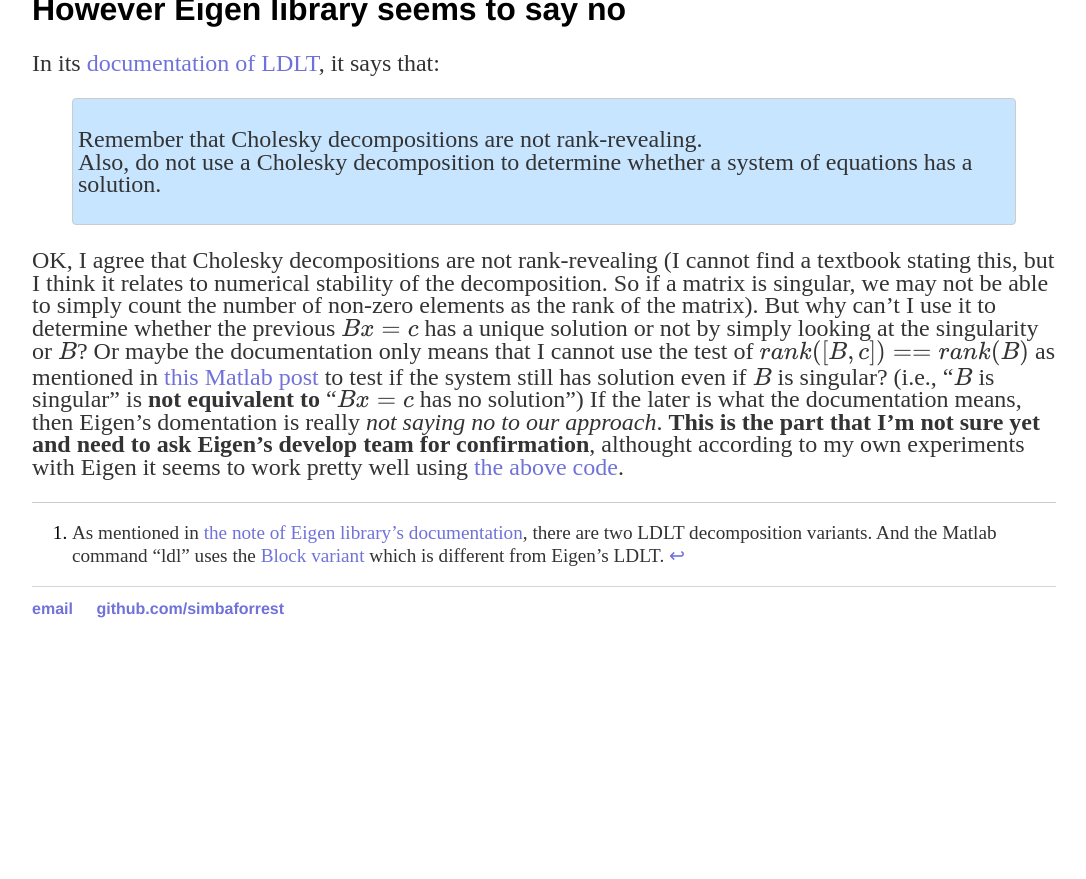
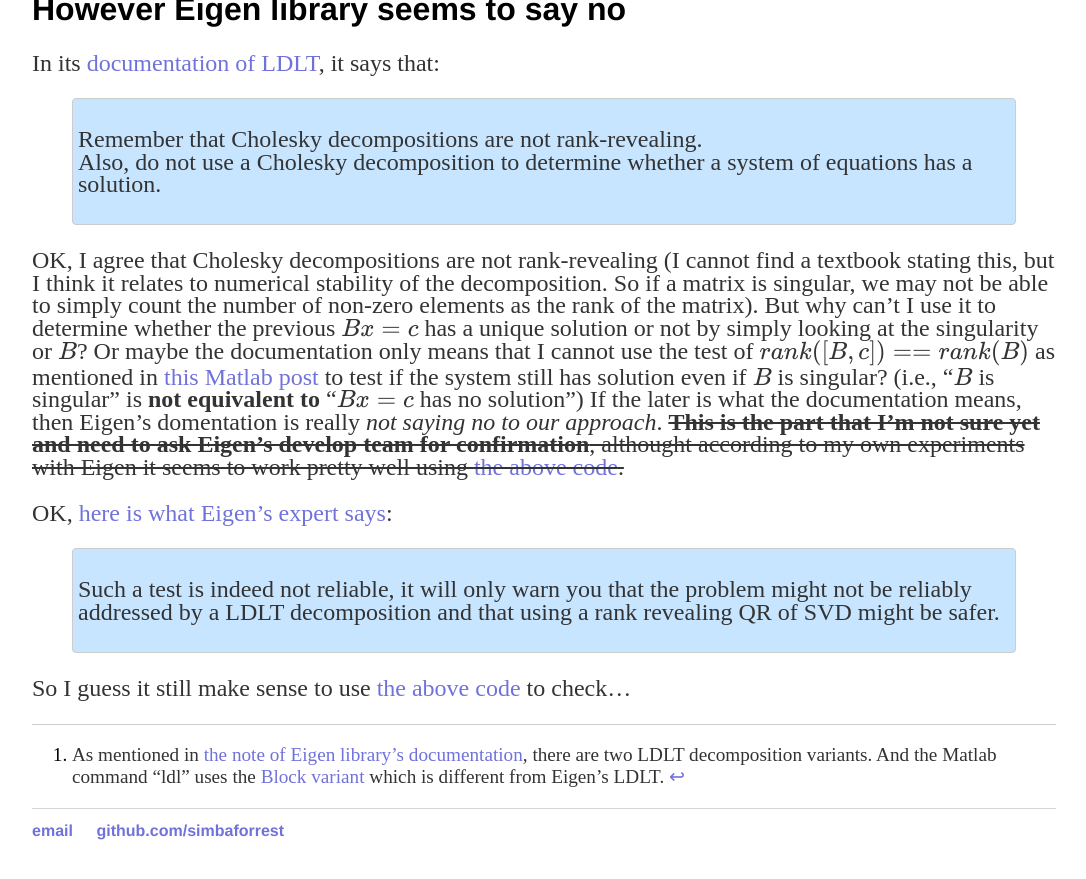
Before and after one commit to simbaforrest/simbaforrest.github.io, a Jekyll site: the page built from blog/_posts/2016-03-25-LDLT-for-checking-positive-semidefinite-matrix-singularity.md, in a window 1280 px wide and 900 px high, scrolled down 2041 px. Shown: the top 879 px of the window, without its empty margins (96-1182 px from the left). Built offline with Jekyll 4.4.1, drawn with Linux system fonts in a browser that asks for light colours; nearby versions of some CDN libraries; formulas are drawn with MathJax 3; comment, search, counter and statistics services are not loaded; before the commit the page ends 2719 px from its top, so only the background shows below that.

Commit message:
Update ldlt post with Eigen expert's reply

```diff
--- a/blog/_posts/2016-03-25-LDLT-for-checking-positive-semidefinite-matrix-singularity.md
+++ b/blog/_posts/2016-03-25-LDLT-for-checking-positive-semidefinite-matrix-singularity.md
@@ -116,5 +116,13 @@ Or maybe the documentation only means that I cannot use the test of $rank([B,c])
 to test if the system still has solution even if $B$ is singular?
 (i.e., "$B$ is singular" is **not equivalent to** "$Bx=c$ has no solution")
 If the later is what the documentation means, then Eigen's domentation is really *not saying no to our approach*.
+<del>
 **This is the part that I'm not sure yet and need to ask Eigen's develop team for confirmation**,
 althought according to my own experiments with Eigen it seems to work pretty well using [the above code](#cpp_ldlt_check_singularity).
+</del>
+
+OK, [here is what Eigen's expert says](https://forum.kde.org/viewtopic.php?f=74&t=131931&p=354419#p354417):
+
+>Such a test is indeed not reliable, it will only warn you that the problem might not be reliably addressed by a LDLT decomposition and that using a rank revealing QR of SVD might be safer.
+
+So I guess it still make sense to use [the above code](#cpp_ldlt_check_singularity) to check...
```
